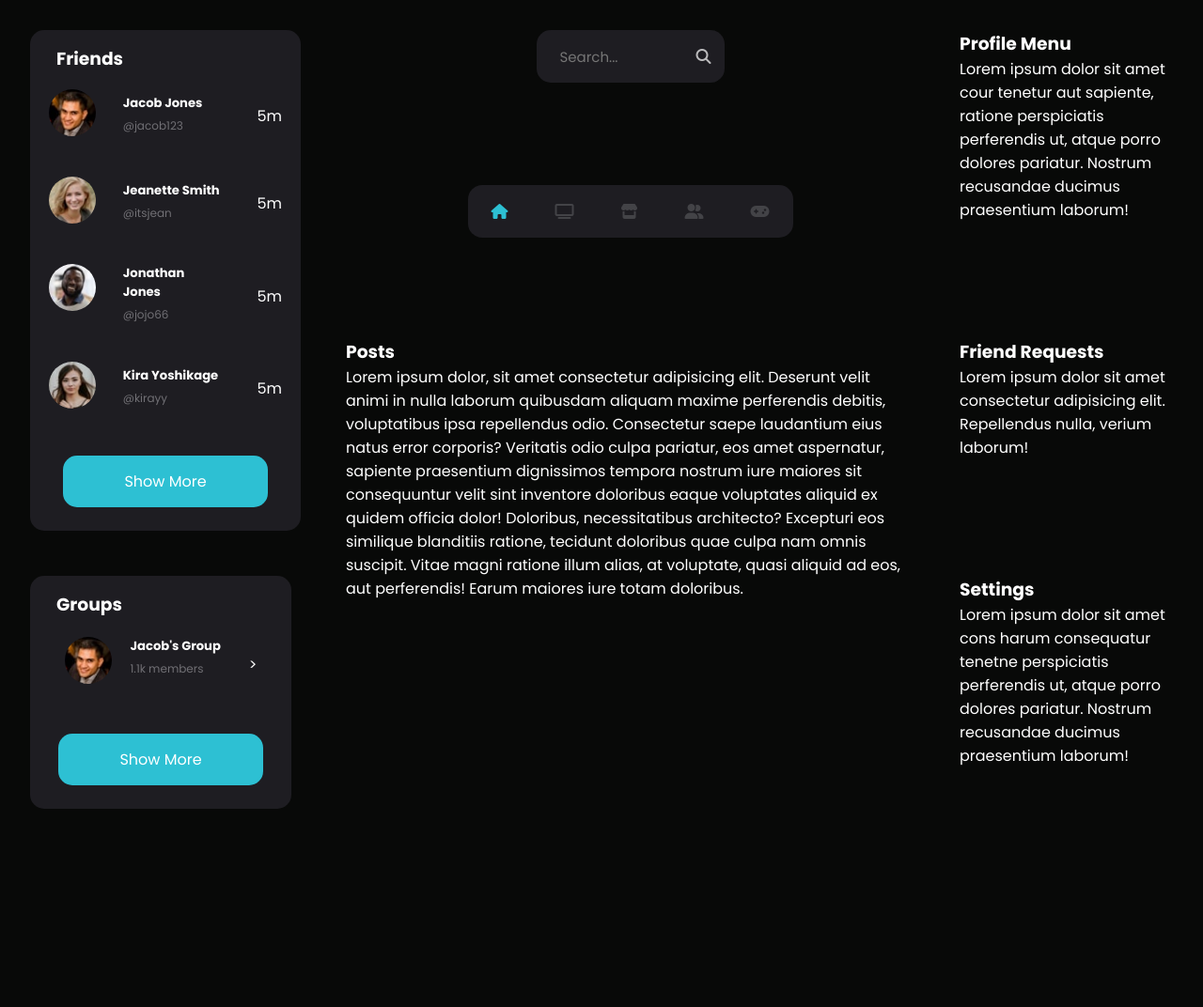
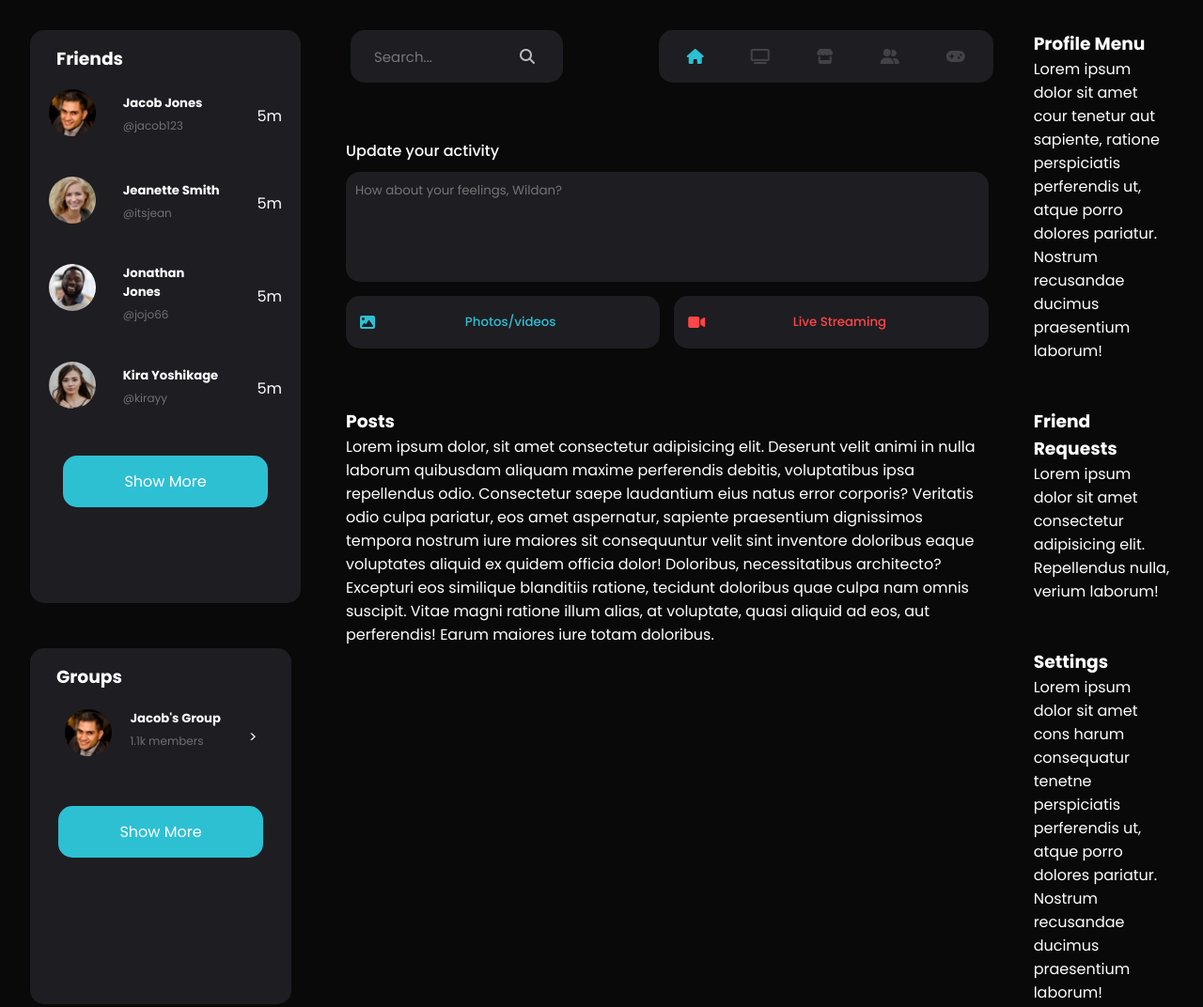
Before and after one commit to ArceusOmkar7/CodeNest-frontend, a plain HTML site: page index.html in a window 1280 px wide. Shown: the whole page at 94% size. Before the commit the page ends 893 px from the top, so only its background shows below. Drawn offline with Linux system fonts and the light colour scheme.

Commit message:
added activity-bar and some structure changes

```diff
--- a/index.html
+++ b/index.html
@@ -94,7 +94,8 @@
                 </span>
             </div>
         </div>
-        <div class="search-menu grid-element">
+        <div class="search-menu-activity grid-element">
+            <div class="search-menu">
                 <div class="search">
                     <div class="input-wrapper">
                         <form>
@@ -114,7 +115,19 @@
                         </ul>
                     </div>
                 </div>
-
+            </div>
+            <div class="activity-upper-container">
+                <div class="activity-heading-container">
+                    <span class="activity-heading">Update your activity</span>
+                </div>
+                <div class="text-area-container">
+                    <textarea id="text-area" placeholder="How about your feelings, Wildan?"></textarea>
+                </div>
+                <div class="post-stream-options">
+                    <button><i class="fa-solid fa-image"></i><span>Photos/videos</span></button>
+                    <button><i class="fa-solid fa-video"></i><span>Live Streaming</span></button>
+                </div>
+            </div>
 
         </div>
         <div class="posts grid-element">
--- a/style.css
+++ b/style.css
@@ -57,7 +57,7 @@ body {
     gap: 3rem;
     color: white;
     /* grid-template-columns: repeat(4, 1fr); */
-    grid-template-areas: 'friends search-menu search-menu profile-menu'
+    grid-template-areas: 'friends search-menu-activity search-menu-activity profile-menu'
         'friends posts posts friends-req'
         'groups posts posts settings';
     padding-block: 2rem;
@@ -83,7 +83,7 @@ body {
 }
 
 .grid-element:nth-child(3) {
-    grid-area: search-menu;
+    grid-area: search-menu-activity;
 }
 
 .grid-element:nth-child(4) {
@@ -225,33 +225,42 @@ body {
     margin: 25px 15px;
 }
 
-.search-menu {
+.search-menu-activity {
     display: flex;
     justify-content: center;
     align-items: top;
-    gap: 50px;
+    /* gap: 50px; */
     flex-wrap: wrap;
+    width: 100%;
 }
 
-.search-menu .search .input-wrapper form {
+.search-menu-activity .search-menu {
+    display: flex;
+    width: 100%;
+    justify-content: space-between;
+    gap: 10px;
+}
+
+
+.search-menu-activity .search .input-wrapper form {
     margin: 0px 5px;
-    position: relative;
+    /* position: relative; */
     border-radius: 15px;
     display: flex;
     align-items: center;
     padding: 10px;
     background-color: var(--background-quiet-white);
-    width: 200px;
+    width: 100%;
 
 }
 
-.search-menu .search .input-wrapper form i {
+.search-menu-activity .search .input-wrapper form i {
     font: 10px;
     padding-right: 20px;
     opacity: 0.7;
 }
 
-.search-menu .search .input-wrapper input {
+.search-menu-activity .search .input-wrapper input {
     flex: 1;
     height: 36px;
     padding: 15px;
@@ -263,7 +272,7 @@ body {
     text-overflow: ellipsis;
 }
 
-.search-menu .search .input-wrapper input:focus {
+.search-menu-activity .search .input-wrapper input:focus {
     outline: none;
 }
 
@@ -273,7 +282,7 @@ body {
 
 
 
-.search-menu .menu .icon-wrapper {
+.search-menu-activity .menu .icon-wrapper {
     display: flex;
     justify-content: center;
     align-items: center;
@@ -282,12 +291,12 @@ body {
     margin: 0px 5px;
     border-radius: 15px;
     height: 56px;
-    width: fit-content;
+    width: 100%;
 
 }
 
 
-.search-menu .menu .icon-wrapper ul {
+.search-menu-activity .menu .icon-wrapper ul {
     display: flex;
     justify-content: space-between;
     align-items: center;
@@ -296,6 +305,84 @@ body {
     padding: 0px 25px;
 }
 
-.search-menu .menu .icon-wrapper ul li a i {
+.search-menu-activity .menu .icon-wrapper ul li a i {
     color: var(--inactive-icon);
 }
+
+.search-menu-activity .activity-upper-container {
+    display: flex;
+    flex-direction: column;
+    /* justify-content: top; */
+    align-items: flex-start;
+    width: 100%;
+
+}
+
+.search-menu-activity .activity-upper-container .activity-heading-container {
+    margin: 10px 0px;
+    font-weight: 500;
+}
+
+
+.search-menu-activity .activity-upper-container .text-area-container {
+    width: 100%;
+    height: 100%
+}
+
+.search-menu-activity .activity-upper-container .text-area-container #text-area {
+    background-color: var(--background-quiet-white);
+    resize: none;
+    color: var(--white);
+    border-radius: 15px;
+    padding: 10px;
+    width: inherit;
+    height: inherit;
+    border: none;
+}
+
+.search-menu-activity .activity-upper-container .text-area-container #text-area:focus {
+    outline: 2px solid var(--element-blue);
+}
+
+
+.search-menu-activity .activity-upper-container .post-stream-options {
+    display: flex;
+    justify-content: center;
+    align-items: center;
+    gap: 15px;
+    margin: 15px 0px;
+    width: 100%;
+}
+
+.search-menu-activity .activity-upper-container .post-stream-options button {
+    display: flex;
+    align-items: center;
+    justify-content: flex-start;
+    padding: 15px;
+    height: 56px;
+    background-color: var(--background-quiet-white);
+    border: none;
+    width: 100%;
+    border-radius: 15px;
+}
+
+.search-menu-activity .activity-upper-container .post-stream-options button:nth-child(1) {
+    color: var(--element-blue);
+}
+
+.search-menu-activity .activity-upper-container .post-stream-options button:nth-child(2) {
+    color: var(--brighter-red);
+}
+
+.search-menu-activity .activity-upper-container .post-stream-options button i {
+    margin-right: auto;
+    font-size: 1rem;
+}
+
+
+.search-menu-activity .activity-upper-container .post-stream-options button span {
+    width: 100%;
+    text-align: center;
+    font-weight: 500;
+    /* This will push the text to the center */
+}
```
Lines whose indentation alone changed are shown as unchanged.
